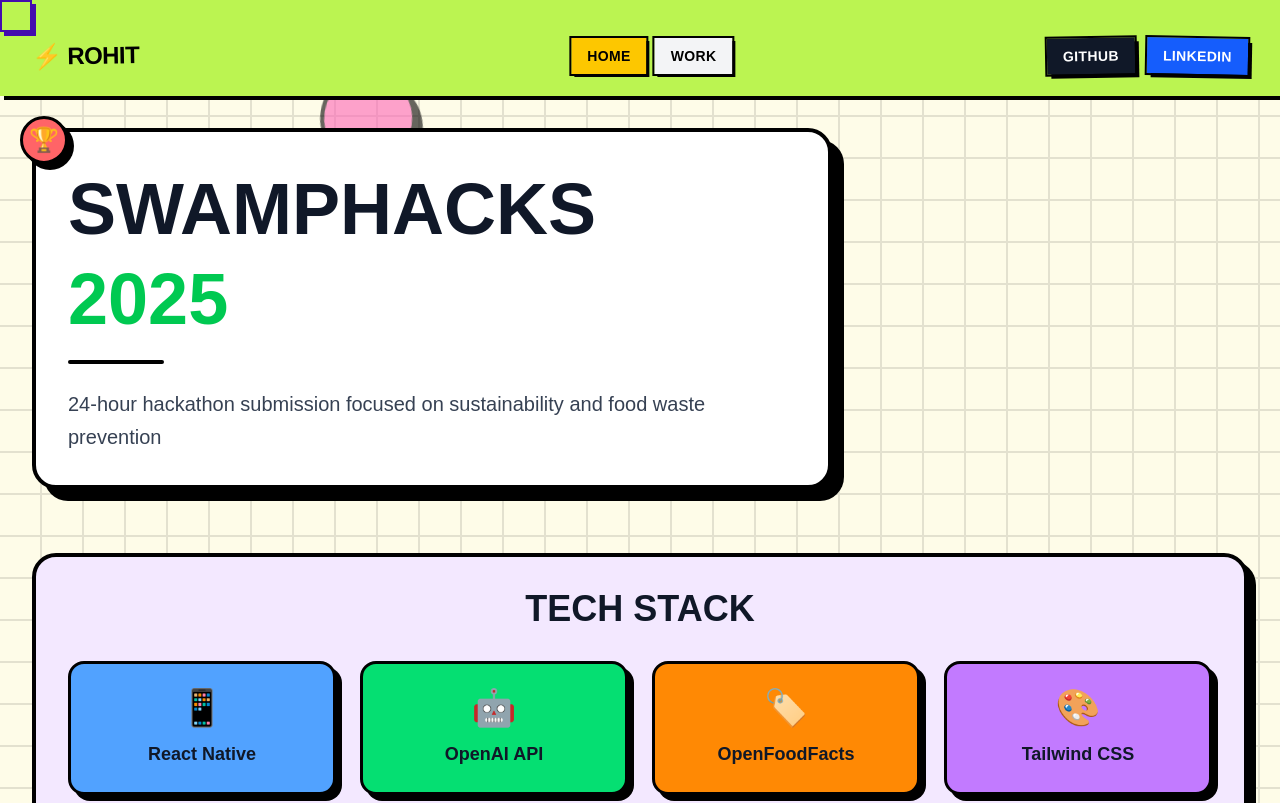
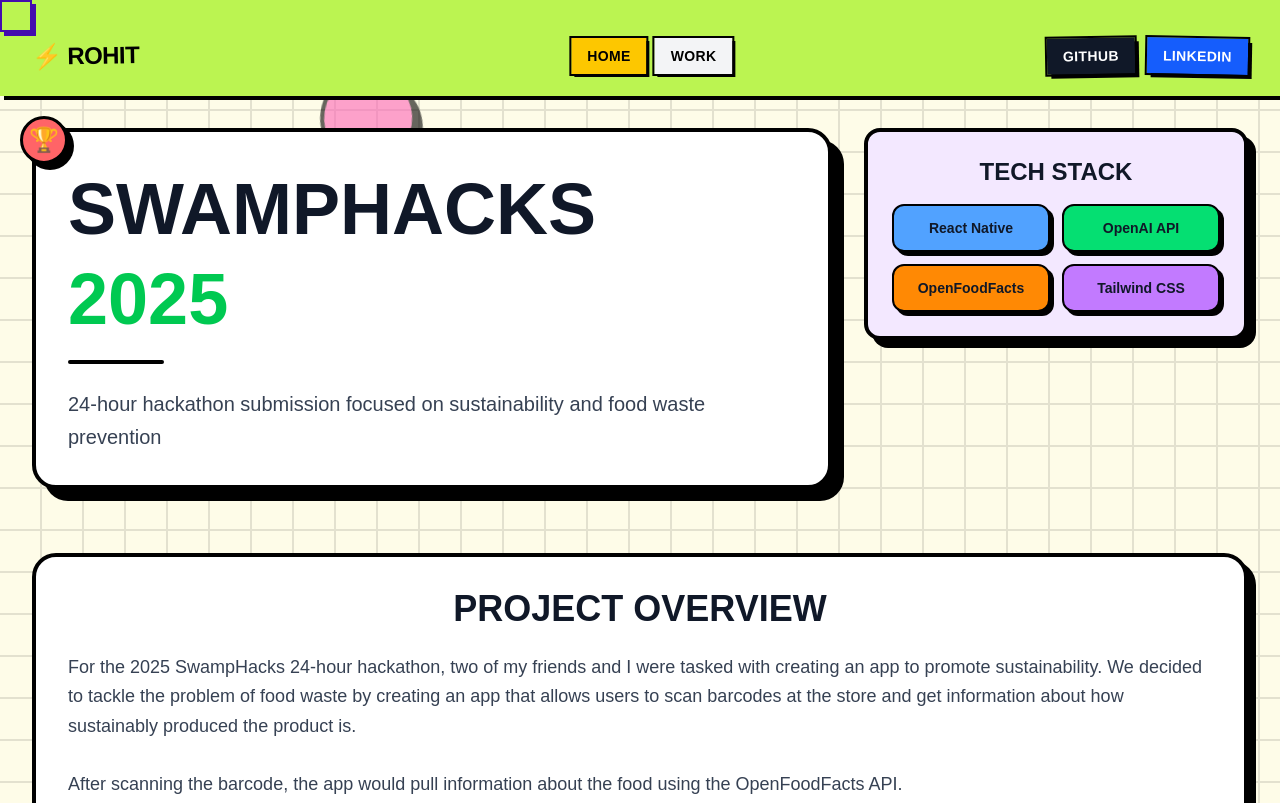
Before and after one commit to rdg922/portfolio, a Next.js app: page /work/swamphacks-2025 in a window 1280 px wide. Shown: the top 803 px of the page. Built offline with nearby package versions, Linux system fonts and the light colour scheme.

Commit message:
TODO: make tech stack section on swamphacks look good

```diff
--- a/src/app/work/page.tsx
+++ b/src/app/work/page.tsx
@@ -1,6 +1,7 @@
 "use client";
 
 import { useEffect, useRef } from "react";
+import Image from "next/image";
 import { gsap } from "gsap";
 import { ScrollTrigger } from "gsap/ScrollTrigger";
 import { useGSAP } from "@gsap/react";
@@ -19,6 +20,7 @@ interface Project {
   technologies: string[];
   link: string;
   year: string;
+  image: string;
 }
 
 const projects: Project[] = [
@@ -30,6 +32,7 @@ const projects: Project[] = [
     technologies: ["React Native", "OpenAI API", "OpenFoodFacts", "Tailwind"],
     link: "/work/swamphacks-2025",
     year: "2025",
+    image: "/images/swamphacks/image.png",
   },
   {
     id: "edu-africa",
@@ -39,6 +42,7 @@ const projects: Project[] = [
     technologies: ["NextJS", "TRPC", "Drizzle", "Postgres", "Tailwind"],
     link: "/work/edu-africa",
     year: "2025",
+    image: "/images/2025-05-17-007.jpg",
   },
   {
     id: "dino-luzzi",
@@ -48,6 +52,7 @@ const projects: Project[] = [
     technologies: ["NextJS", "Three.js", "TailwindCSS", "React"],
     link: "/work/dino-luzzi",
     year: "2024",
+    image: "/images/dino-luzzi/Dino Page 2.webp",
   },
 ];
 
@@ -389,13 +394,22 @@ export default function WorkPage() {
                         className="project-image relative w-full overflow-hidden border-b-2 border-dotted border-gray-400"
                         style={{ aspectRatio: "2.39/1" }}
                       >
-                        {/* Placeholder gradient */}
-                        <div className="w-full h-full bg-gradient-to-br from-gray-200 via-gray-100 to-gray-300 flex items-center justify-center">
-                          <div className="text-center">
-                            <div className="text-6xl mb-4 opacity-50">◊</div>
-                            <div className="font-mono text-sm opacity-60 uppercase tracking-wider">
-                              {project.title.replace(/\s+/g, "_")}.render()
-                            </div>
+                        {/* Project Image */}
+                        <Image
+                          src={project.image}
+                          alt={project.title}
+                          fill
+                          className="object-cover transition-transform duration-300 group-hover:scale-105"
+                          sizes="(max-width: 768px) 100vw, (max-width: 1200px) 50vw, 33vw"
+                        />
+
+                        {/* Image overlay for better text readability */}
+                        <div className="absolute inset-0 bg-black/20 mix-blend-multiply"></div>
+
+                        {/* Project title overlay */}
+                        <div className="absolute bottom-4 left-4 z-10">
+                          <div className="font-mono text-sm bg-white/90 px-3 py-1 border border-black shadow-[2px_2px_0px_0px_rgba(0,0,0,1)] backdrop-blur-sm">
+                            {project.title.replace(/\s+/g, "_")}
                           </div>
                         </div>
 
--- a/src/app/work/swamphacks-2025/page.tsx
+++ b/src/app/work/swamphacks-2025/page.tsx
@@ -105,10 +105,10 @@ export default function SwampHacks2025Page() {
   }, []);
 
   const techStack = [
-    { name: "React Native", color: "bg-blue-400", icon: "📱" },
-    { name: "OpenAI API", color: "bg-green-400", icon: "🤖" },
-    { name: "OpenFoodFacts", color: "bg-orange-400", icon: "🏷️" },
-    { name: "Tailwind CSS", color: "bg-purple-400", icon: "🎨" },
+    { name: "React Native", color: "bg-blue-400" },
+    { name: "OpenAI API", color: "bg-green-400" },
+    { name: "OpenFoodFacts", color: "bg-orange-400" },
+    { name: "Tailwind CSS", color: "bg-purple-400" },
   ];
 
   const features = [
@@ -191,6 +191,25 @@ export default function SwampHacks2025Page() {
                     </p>
                   </div>
                 </div>
+
+                {/* Technology Stack - moved to header */}
+                <div className="col-span-12 lg:col-span-4">
+                  <div className="bg-purple-100 border-4 border-black rounded-2xl p-6 shadow-[8px_8px_0px_0px_rgba(0,0,0,1)]">
+                    <h2 className="text-2xl font-black mb-4 text-center">
+                      TECH STACK
+                    </h2>
+                    <div className="grid grid-cols-2 gap-3">
+                      {techStack.map((tech, index) => (
+                        <div
+                          key={tech.name}
+                          className={`${tech.color} border-2 border-black rounded-xl p-3 text-center shadow-[4px_4px_0px_0px_rgba(0,0,0,1)] hover:shadow-[6px_6px_0px_0px_rgba(0,0,0,1)] hover:-translate-y-1 transition-all duration-300`}
+                        >
+                          <h3 className="font-black text-sm">{tech.name}</h3>
+                        </div>
+                      ))}
+                    </div>
+                  </div>
+                </div>
               </div>
             </div>
           </div>
@@ -199,31 +218,6 @@ export default function SwampHacks2025Page() {
           <div className="relative z-10 px-8 pb-20">
             <div className="max-w-7xl mx-auto">
               {/* Project Overview */}
-              {/* Technology Stack */}
-              <div
-                ref={(el) => {
-                  if (el) gridItemsRef.current[1] = el;
-                }}
-                className="mb-16"
-              >
-                <div className="bg-purple-100 border-4 border-black rounded-3xl p-8 shadow-[8px_8px_0px_0px_rgba(0,0,0,1)]">
-                  <h2 className="text-4xl font-black mb-8 text-center">
-                    TECH STACK
-                  </h2>
-                  <div className="grid grid-cols-1 md:grid-cols-2 lg:grid-cols-4 gap-6">
-                    {techStack.map((tech, index) => (
-                      <div
-                        key={tech.name}
-                        className={`${tech.color} border-3 border-black rounded-2xl p-6 text-center shadow-[6px_6px_0px_0px_rgba(0,0,0,1)] hover:shadow-[8px_8px_0px_0px_rgba(0,0,0,1)] hover:-translate-y-1 transition-all duration-300`}
-                      >
-                        <div className="text-4xl mb-3">{tech.icon}</div>
-                        <h3 className="font-black text-lg">{tech.name}</h3>
-                      </div>
-                    ))}
-                  </div>
-                </div>
-              </div>
-
               <div
                 ref={(el) => {
                   if (el) gridItemsRef.current[0] = el;
@@ -266,7 +260,7 @@ export default function SwampHacks2025Page() {
 
               <div
                 ref={(el) => {
-                  if (el) gridItemsRef.current[2] = el;
+                  if (el) gridItemsRef.current[1] = el;
                 }}
                 className="mb-16"
               >
@@ -327,7 +321,7 @@ export default function SwampHacks2025Page() {
               {/* Call to Action */}
               <div
                 ref={(el) => {
-                  if (el) gridItemsRef.current[4] = el;
+                  if (el) gridItemsRef.current[3] = el;
                 }}
                 className="text-center"
               >
```
Also changed, not shown: public/images/swamphacks/image.png (added).
